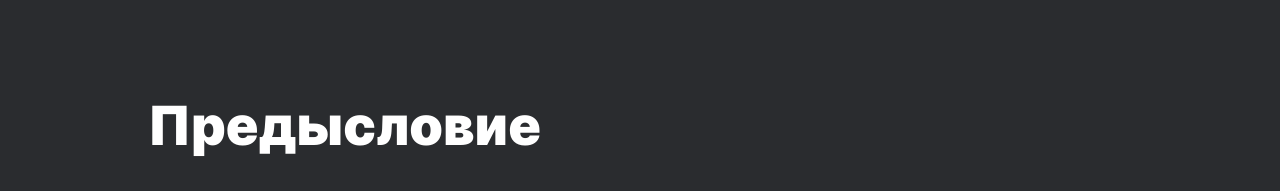
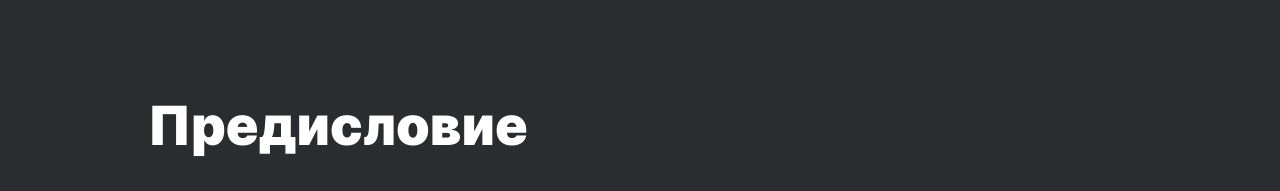
Before and after one commit to bakhtiyark/kzaz, a plain HTML site: page index.html in a window 1280 px wide. Shown: the part 1143-1334 px from the top of the page. Drawn offline with Linux system fonts and the light colour scheme; a script that the page names is missing.

Commit message:
spellcheck

```diff
--- a/index.html
+++ b/index.html
@@ -22,7 +22,7 @@
 
     </section>
     <section class="intro">
-        <h2 class="intro__title">Предысловие</h2>
+        <h2 class="intro__title">Предисловие</h2>
         <p class="intro__text">Согласно доклада OECD по перерабатывающей промышленности, Казахстан располагает превосходным фундаментом для развития химической промышленности, цитируя значительную материальную базу, внутренний рынок со значительным неудовлетворенным спросом и близость к значительным рынкам сбыта.</p>
         <p class="intro__text">В то же время ключевым припятствующим фактором являются: Острая нехватка технологии по глубокой переработки газа, устарелость и износ существующих производств.</p>
     <ul class="intro__list">
```
Also changed, not shown: pages/ammonia.html (+1 -1 lines).
